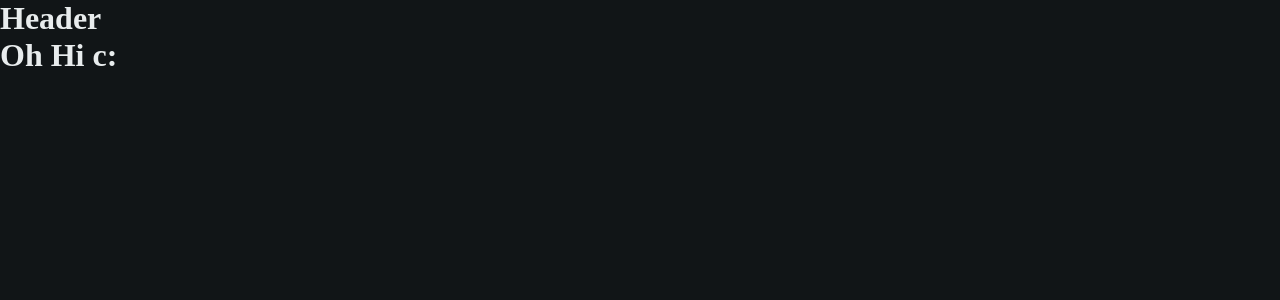
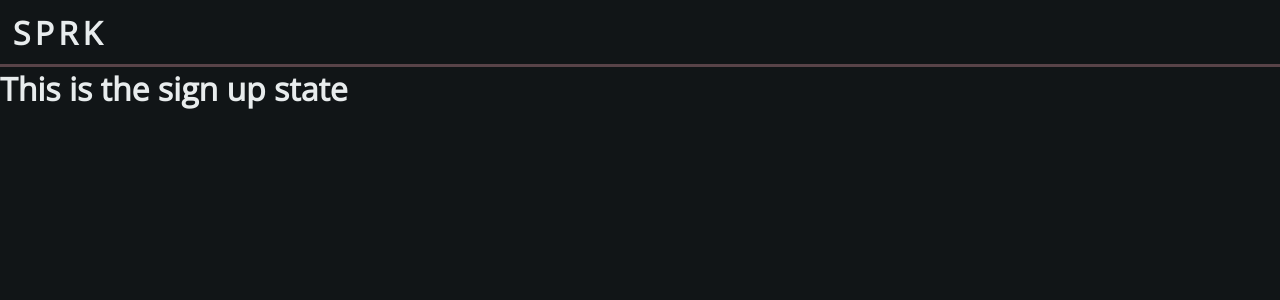
Before and after one commit to HelplessSoldier/TOP_chatApp, a React (Vite) app in the folder client/: page / in a window 1280 px wide. Shown: the top 300 px of the page. Built offline with nearby package versions, Linux system fonts and the light colour scheme.

Commit message:
styled header, working on signup form

```diff
--- a/client/src/App.jsx
+++ b/client/src/App.jsx
@@ -6,12 +6,13 @@ import {
 } from 'react-router-dom';
 import './App.css'
 import Header from './globalPartials/Header';
+import SignUp from './pageStates/signup/SignUp';
 
 function App() {
   return (
     <>
       <Header />
-      <h1>Oh Hi c:</h1>
+      <SignUp />
     </>
   )
 }
--- /dev/null
+++ b/client/src/globalPartials/Header.css
@@ -0,0 +1,24 @@
+.headerContainer {
+  height: 8vh;
+  display: flex;
+  flex-direction: row;
+  justify-content: space-between;
+  align-items: center;
+  padding-left: 1vw;
+  padding-right: 1vw;
+  border-bottom: 3px solid var(--secondary-color);
+}
+
+.headerLogo {
+  letter-spacing: .34vw;
+}
+
+.headerButton {
+  font-size: 1.3vw;
+  font-weight: bold;
+  background-color: var(--accent-color);
+  border: none;
+  width: 8vw;
+  height: 5vh;
+  border-radius: 1vh;
+}
--- a/client/src/globalPartials/Header.jsx
+++ b/client/src/globalPartials/Header.jsx
@@ -1,7 +1,9 @@
+import './Header.css';
+
 export default function Header() {
   return (
     <div className="headerContainer">
-      <h1>Header</h1>
+      <h1 className='headerLogo'>SPRK</h1>
     </div>
   )
 }
--- a/client/src/index.css
+++ b/client/src/index.css
@@ -1,6 +1,9 @@
+@import url('https://fonts.googleapis.com/css2?family=Open+Sans&display=swap');
+
 * {
   margin: 0;
   padding: 0;
+  font-family: 'Open Sans';
 }
 
 :root {
--- /dev/null
+++ b/client/src/pageStates/signup/SignUp.jsx
@@ -0,0 +1,7 @@
+export default function SignUp() {
+  return (
+    <div className="signUpContainer">
+      <h1>This is the sign up state</h1>
+    </div>
+  )
+}
```
Also changed, not shown: client/src/pageStates/signup/SignUp.css (added).
